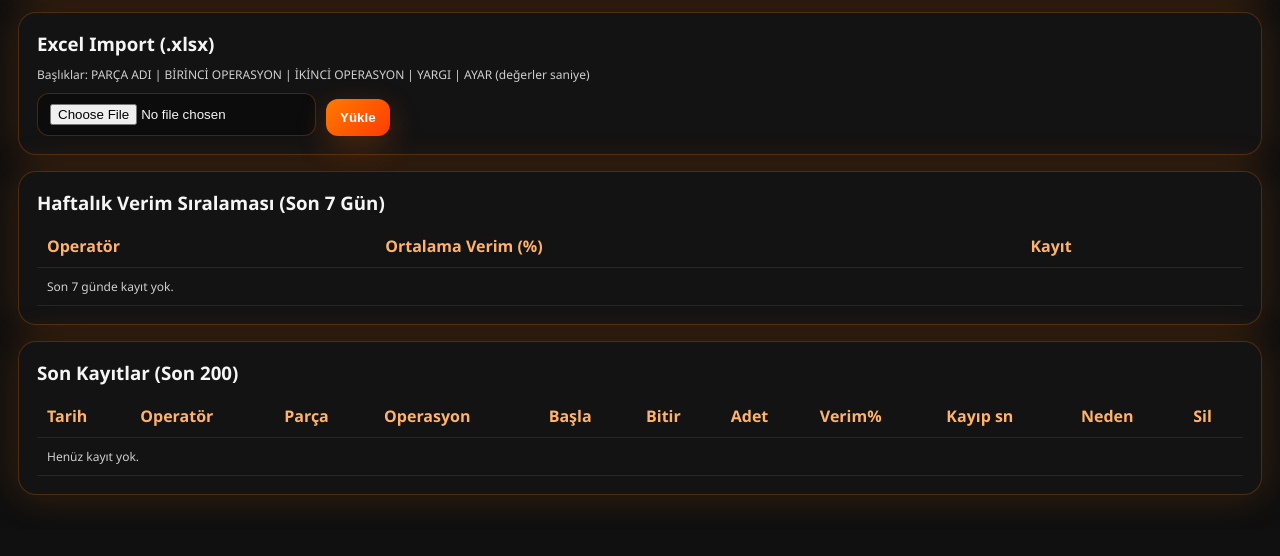
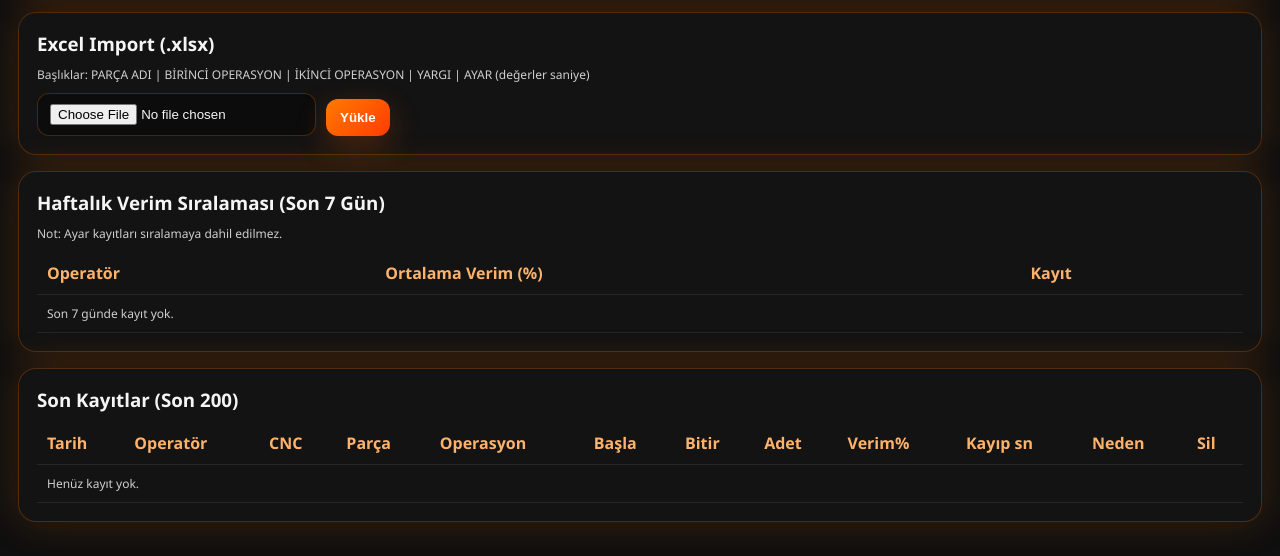
Before and after one commit to Yusuferentkl/cnc-verim-sistemi, a Flask app: page /admin in a window 1280 px wide. Shown: the part 977-1533 px from the top of the page. Before the commit the page ends 1480 px from the top, so only its background shows below. Run offline with Flask 3, Linux system fonts and the light colour scheme; the visitor is signed in with stand-in values (Sample User, id 1).

Commit message:
Add CNC selection (CNC1-CNC8) and show in admin

```diff
--- a/app.py
+++ b/app.py
@@ -29,6 +29,7 @@ db = SQLAlchemy(app)
 
 # ================= SABİT SEÇENEKLER =================
 OPERATIONS = ["1. Operasyon", "2. Operasyon", "Yargı", "Ayar"]
+CNC_LIST = [f"CNC{i}" for i in range(1, 9)]  # CNC1..CNC8
 
 # ================= MODELLER =================
 class User(db.Model):
@@ -49,7 +50,10 @@ class Part(db.Model):
 
 class Work(db.Model):
     id = db.Column(db.Integer, primary_key=True)
+
     operator = db.Column(db.String(50), nullable=False)
+    cnc = db.Column(db.String(20), nullable=False, default="CNC1")  # ✅ YENİ
+
     part_code = db.Column(db.String(200), nullable=False)
     operation = db.Column(db.String(20), nullable=False)
 
@@ -167,12 +171,15 @@ def operator_panel():
     part_codes = get_part_codes()
 
     if request.method == "POST":
+        cnc = request.form.get("cnc", "CNC1").strip()
+        if cnc not in CNC_LIST:
+            cnc = "CNC1"
+
         part_code = request.form.get("part_code", "").strip()
         operation = request.form.get("operation", "").strip()
         start_time = request.form.get("start_time", "")
         end_time = request.form.get("end_time", "")
 
-        # Form alanları kapanmayacak; kullanıcı ne girdiyse alıyoruz
         quantity = int(request.form.get("quantity", "0") or 0)
         process_min = int(request.form.get("process_min", "0") or 0)
         process_sec_part = int(request.form.get("process_sec_part", "0") or 0)
@@ -188,21 +195,21 @@ def operator_panel():
                 "operator.html",
                 operations=OPERATIONS,
                 part_codes=part_codes,
+                cnc_list=CNC_LIST,
                 message="Seçenek geçersiz!"
             )
 
-        # ✅ AYAR: Sadece bilgi kaydı.
-        # - Part tablosunda tanımlı olma zorunluluğu yok
-        # - Verim hesaplanmaz (0.0)
+        # ✅ AYAR: sadece kayıt (bilgi), verim yok, parça tanımı zorunlu değil
         if operation == "Ayar":
             new_work = Work(
                 operator=session["user"],
+                cnc=cnc,
                 part_code=part_code if part_code else "AYAR",
                 operation=operation,
                 start_time=start_time,
                 end_time=end_time,
-                process_time_sec=process_sec,     # girerse kaydediyoruz (ister 0)
-                quantity=quantity,               # girerse kaydediyoruz (ister 0)
+                process_time_sec=process_sec,  # girerse kaydediyoruz
+                quantity=quantity,            # girerse kaydediyoruz
                 downtime_reason=downtime_reason if downtime_reason else None,
                 downtime_seconds=downtime_seconds,
                 efficiency=0.0
@@ -214,16 +221,18 @@ def operator_panel():
                 "operator.html",
                 operations=OPERATIONS,
                 part_codes=part_codes,
-                message="Ayar kaydı alınmıştır (verime dahil edilmez)."
+                cnc_list=CNC_LIST,
+                message="Ayar kaydı alındı (verime dahil edilmez)."
             )
 
-        # ✅ Diğer operasyonlar: Part tanımı şart + verim hesaplanır
+        # Diğer operasyonlar: parça+operasyon tanımlı olmalı
         part = Part.query.filter_by(part_code=part_code, operation=operation).first()
         if not part:
             return render_template(
                 "operator.html",
                 operations=OPERATIONS,
                 part_codes=part_codes,
+                cnc_list=CNC_LIST,
                 message="Bu parça + bu seçenek admin tarafından tanımlı değil!"
             )
 
@@ -238,6 +247,7 @@ def operator_panel():
 
         new_work = Work(
             operator=session["user"],
+            cnc=cnc,
             part_code=part_code,
             operation=operation,
             start_time=start_time,
@@ -248,6 +258,7 @@ def operator_panel():
             downtime_seconds=downtime_seconds,
             efficiency=efficiency
         )
+
         db.session.add(new_work)
         db.session.commit()
 
@@ -255,10 +266,11 @@ def operator_panel():
             "operator.html",
             operations=OPERATIONS,
             part_codes=part_codes,
+            cnc_list=CNC_LIST,
             message="Kayıt alınmıştır."
         )
 
-    return render_template("operator.html", operations=OPERATIONS, part_codes=part_codes)
+    return render_template("operator.html", operations=OPERATIONS, part_codes=part_codes, cnc_list=CNC_LIST)
 
 @app.route("/admin", methods=["GET", "POST"])
 def admin():
@@ -394,7 +406,7 @@ def admin():
                     if not message:
                         message = f"Excel yükleme hatası: {e}"
 
-    # Haftalık sıralama (son 7 gün) - ✅ AYAR hariç
+    # Haftalık sıralama - ✅ AYAR hariç
     week_start = datetime.now() - timedelta(days=7)
     weekly_rows = (
         db.session.query(
@@ -484,7 +496,7 @@ def ensure_db_and_admin():
                 )
                 db.session.commit()
 
-        # İlk çalıştırmada hiç mola yoksa örnek molaları ekle
+        # İlk çalıştırmada mola yoksa örnek ekle
         if BreakTime.query.count() == 0:
             db.session.add(BreakTime(start_time="09:45", end_time="10:00"))
             db.session.add(BreakTime(start_time="12:30", end_time="13:00"))
--- a/templates/admin.html
+++ b/templates/admin.html
@@ -4,6 +4,7 @@
 <meta charset="UTF-8" />
 <meta name="viewport" content="width=device-width, initial-scale=1.0"/>
 <title>Admin Panel</title>
+
 <style>
 :root{
   --bg:#0f0f0f;
@@ -20,6 +21,7 @@
 body{ margin:0; background:var(--bg); color:var(--text); font-family:Segoe UI, sans-serif; padding:18px; }
 a{ color:#ffb26a; text-decoration:none; }
 h2,h3{ margin:0 0 10px; }
+
 .top{ display:flex; justify-content:space-between; align-items:center; flex-wrap:wrap; gap:10px; margin-bottom:14px; }
 .card{
   background:var(--card);
@@ -40,9 +42,10 @@
   outline:none;
 }
 input:focus, select:focus{ box-shadow:0 0 0 3px var(--ring); }
+.row{ display:flex; gap:10px; flex-wrap:wrap; align-items:end; }
 .grid{ display:grid; grid-template-columns: repeat(2, minmax(0, 1fr)); gap:12px; }
 @media (max-width:820px){ .grid{ grid-template-columns:1fr; } }
-    .row{ display:flex; gap:10px; flex-wrap:wrap; align-items:end; }
+
 button{
   padding:11px 14px;
   border:none;
@@ -57,7 +60,6 @@
 th, td{ padding:10px; border-bottom:1px solid rgba(255,255,255,.08); vertical-align:top; }
 th{ color:#ffb26a; font-weight:700; text-align:left; }
 .inline{ display:inline; }
-    .hr{ border:0; border-top:1px solid rgba(255,120,0,.18); margin:14px 0; }
 </style>
 </head>
 <body>
@@ -71,7 +73,6 @@
   <div class="msg">{{ message }}</div>
 {% endif %}
 
-  <!-- ✅ Mola Yönetimi -->
 <div class="card">
   <h3>Mola Yönetimi</h3>
   <form method="post" class="row">
@@ -90,9 +91,7 @@
   </form>
 
   <table>
-      <thead>
-        <tr><th>Başlangıç</th><th>Bitiş</th><th>Sil</th></tr>
-      </thead>
+    <thead><tr><th>Başlangıç</th><th>Bitiş</th><th>Sil</th></tr></thead>
     <tbody>
       {% for br in breaks %}
       <tr>
@@ -113,7 +112,6 @@
   </table>
 </div>
 
-  <!-- ✅ Kullanıcı ekle / liste -->
 <div class="card">
   <h3>Kullanıcı Yönetimi</h3>
   <form method="post" class="row">
@@ -162,7 +160,6 @@
   </table>
 </div>
 
-  <!-- ✅ Parça ekle/güncelle -->
 <div class="card">
   <h3>Parça Ekle / Güncelle</h3>
   <form method="post" class="grid">
@@ -186,6 +183,7 @@
       <label>Setup dk</label>
       <input type="number" name="setup_min" min="0" value="0" required>
     </div>
+
     <div>
       <label>Setup sn</label>
       <input type="number" name="setup_sec_part" min="0" max="59" value="0" required>
@@ -198,7 +196,6 @@
   </form>
 </div>
 
-  <!-- ✅ Excel import -->
 <div class="card">
   <h3>Excel Import (.xlsx)</h3>
   <div class="small">Başlıklar: PARÇA ADI | BİRİNCİ OPERASYON | İKİNCİ OPERASYON | YARGI | AYAR (değerler saniye)</div>
@@ -209,9 +206,9 @@
   </form>
 </div>
 
-  <!-- ✅ Haftalık sıralama -->
 <div class="card">
   <h3>Haftalık Verim Sıralaması (Son 7 Gün)</h3>
+  <div class="small">Not: Ayar kayıtları sıralamaya dahil edilmez.</div>
   <table>
     <thead><tr><th>Operatör</th><th>Ortalama Verim (%)</th><th>Kayıt</th></tr></thead>
     <tbody>
@@ -229,13 +226,12 @@
   </table>
 </div>
 
-  <!-- ✅ Son kayıtlar -->
 <div class="card">
   <h3>Son Kayıtlar (Son 200)</h3>
   <table>
     <thead>
       <tr>
-          <th>Tarih</th><th>Operatör</th><th>Parça</th><th>Operasyon</th>
+        <th>Tarih</th><th>Operatör</th><th>CNC</th><th>Parça</th><th>Operasyon</th>
         <th>Başla</th><th>Bitir</th><th>Adet</th><th>Verim%</th>
         <th>Kayıp sn</th><th>Neden</th><th>Sil</th>
       </tr>
@@ -245,6 +241,7 @@
       <tr>
         <td>{{ w.date }}</td>
         <td>{{ w.operator }}</td>
+        <td>{{ w.cnc }}</td>
         <td>{{ w.part_code }}</td>
         <td>{{ w.operation }}</td>
         <td>{{ w.start_time }}</td>
@@ -262,7 +259,7 @@
       </tr>
       {% endfor %}
       {% if works|length == 0 %}
-          <tr><td colspan="11" class="small">Henüz kayıt yok.</td></tr>
+        <tr><td colspan="12" class="small">Henüz kayıt yok.</td></tr>
       {% endif %}
     </tbody>
   </table>
```
Also changed, not shown: templates/operator.html (+32 -85 lines). Lines whose indentation alone changed are shown as unchanged.
